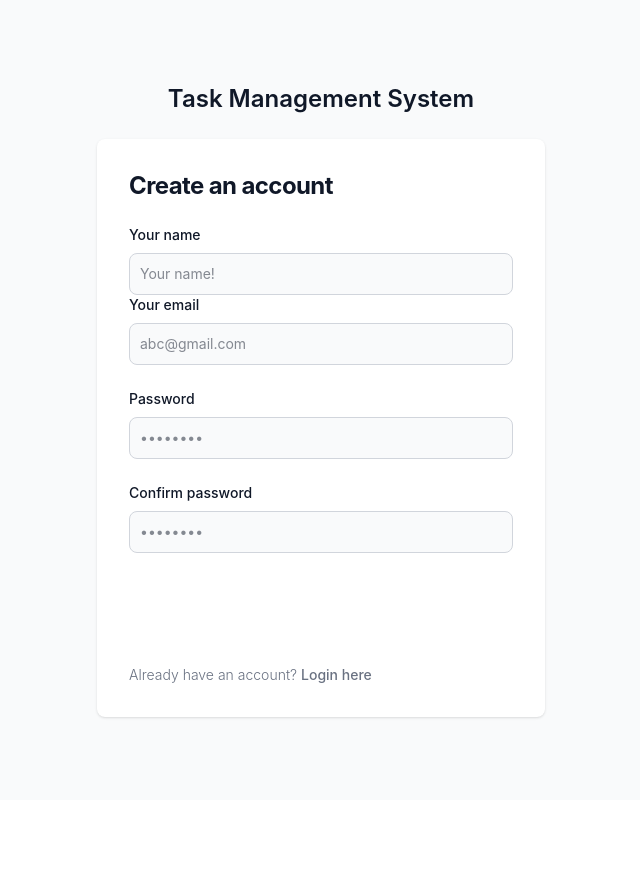
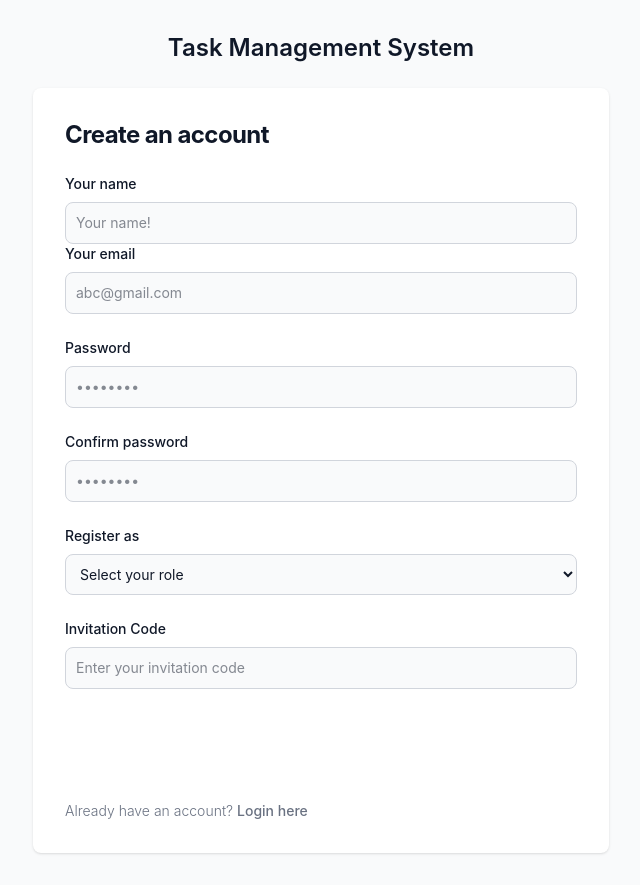
Before and after one commit to aeshnapreyasi/Task_Management_System, a React (Vite) app: page / in a window 1280 px wide. Shown: the whole page, without its empty margins (319-959 px from the left). Before the commit the page ends 800 px from the top, so only its background shows below. Built offline with nearby package versions, Linux system fonts and the light colour scheme.

Commit message:
Applied protected routes functionality and logout button

```diff
--- a/src/components/DirectAccessGaurd.jsx
+++ b/src/components/DirectAccessGaurd.jsx
@@ -1,50 +1,62 @@
-import {useEffect, useState} from 'react';
-import {Navigate, Outlet} from 'react-router-dom';
+import { useEffect, useState } from "react";
+import { Navigate, Outlet } from "react-router-dom";
 
-const DirectAccessGarud =() => {
+const DirectAccessGarud = () => {
   const [user, setUser] = useState(null);
   const [loading, setLoading] = useState(true);
   const [error, setError] = useState("");
-
 
   useEffect(() => {
     let cancelled = false;
 
     async function loadCurrentUser() {
-      try{
+      try {
         const response = await fetch("/api/auth/me", {
           credentials: "include",
         });
 
-        if(response.status === 401){
-          if(!cancelled) setUser(null);
+        if (response.status === 401) {
+          if (!cancelled) setUser(null);
           return;
         }
+
         const result = await response.json();
 
-        if(!response.ok){
-          throw new Error(result.message || "Could not load your account.");
-        }} catch(requestError) {
-          if(!cancelled){
-            setError(requestError.message || "Could not connect to the server.");
+        if (!response.ok) {
+          throw new Error(
+            result.message || "Could not load your account."
+          );
+        }
+
+        // NEW: Save the authenticated user's details
+        if (!cancelled) {
+          setUser(result.user);
+        }
+      } catch (requestError) {
+        if (!cancelled) {
+          setError(
+            requestError.message || "Could not connect to the server."
+          );
         }
       } finally {
-          if(!cancelled) setLoading(false);
+        if (!cancelled) {
+          setLoading(false);
         }
       }
+    }
+
     loadCurrentUser();
 
     return () => {
-        cancelled  = true;
+      cancelled = true;
     };
   }, []);
 
-    if(loading) return <p> Check your login.. </p>;
-    if(error) return <p role='alert'>{error}</p>;
-    if(!user) return <Navigate to = "/login" replace />;
+  if (loading) return <p>Checking your login...</p>;
+  if (error) return <p role="alert">{error}</p>;
+  if (!user) return <Navigate to="/login" replace />;
 
   return <Outlet context={user} />;
 };
 
-
 export default DirectAccessGarud;
--- a/src/components/ProjectPage.jsx
+++ b/src/components/ProjectPage.jsx
@@ -1,4 +1,5 @@
 import { useCallback, useEffect, useState } from "react";
+import { useOutletContext, useNavigate } from "react-router-dom";
 
 // const http://localhost:3000/api/projects = "http://localhost:3000/api/projects";
 
@@ -14,6 +15,9 @@ export default function ProjectPage() {
   const [name, setName] = useState("");
   const [description, setDescription] = useState("");
   const [formError, setFormError] = useState("");
+
+  const user = useOutletContext(); // this will help to get the name of logged in user
+  const navigate = useNavigate(); // this will help to land on the login page, after logout
 
   const fetchProjects = useCallback(async () => {
     try {
@@ -82,9 +86,7 @@ export default function ProjectPage() {
       const isEditing = Boolean(editingProject);
 
       const response = await fetch(
-        isEditing
-          ? `${"/api/projects"}/${editingProject.id}`
-          : "/api/projects",
+        isEditing ? `${"/api/projects"}/${editingProject.id}` : "/api/projects",
         {
           method: isEditing ? "PUT" : "POST",
           credentials: "include",
@@ -150,6 +152,23 @@ export default function ProjectPage() {
     }
   }
 
+  const handleLogout = async () => {
+    try {
+      const response = await fetch("/api/auth/logout", {
+        method: "POST",
+        credentials: "include",
+      });
+
+      if (!response.ok) {
+        throw new Error("Logout failed. Please try again later!");
+      }
+
+      navigate("/login", { replace: true });
+    } catch (error) {
+      console.log("Logout error:", error);
+    }
+  };
+
   return (
     <div className="min-h-screen bg-[#111214] px-4 py-8 text-white sm:px-8 lg:px-12">
       <div className="mx-auto max-w-7xl">
@@ -166,6 +185,15 @@ export default function ProjectPage() {
             </p>
           </div>
 
+          <div className="felx felx-wrap items-center gap-3">
+            <div className="flex items-center gap-3 rouded-xl border border-white/10 bg-[#1b1c20] px-4 py-2.5">
+              <div className="flex h-10 w-10 items-center justify-center rounded-full bg-violet-600 font-bold text-white">
+                {user?.name?.charAt(0)?.toUpperCase() || "U"}
+              </div>
+
+              <p className="font-medium text-white">{user?.name || "User"}</p>
+            </div>
+
             <button
               type="button"
               onClick={openCreateModal}
@@ -174,6 +202,15 @@ export default function ProjectPage() {
               <span className="text-xl">+</span>
               New Project
             </button>
+
+            <button
+              type="button"
+              onClick={handleLogout}
+              className="rounded-xl border border-white/10 px-5 py-3 font-semibold text-gray-300 transition hover:border-red-500/50 hover:bg-red-500/10 hover:text-red-400"
+            >
+              Logout
+            </button>
+          </div>
         </header>
 
         <section className="mb-9 grid grid-cols-1 gap-4 sm:grid-cols-2">
@@ -184,14 +221,6 @@ export default function ProjectPage() {
               Projects in your workspace
             </p>
           </div>
-
-          {/* <div className="rounded-2xl border border-[#303136] bg-[#1C1D21] p-5">
-            <p className="text-sm text-gray-400">Task Progress</p>
-            <p className="mt-2 text-xl font-bold">Coming soon</p>
-            <p className="mt-1 text-sm text-gray-500">
-
-            </p>
-          </div> */}
         </section>
 
         <section>
--- a/src/components/RegisterForm.jsx
+++ b/src/components/RegisterForm.jsx
@@ -17,6 +17,8 @@ function RegisterForm() {
     const name = formData.get("name");
     const password = formData.get("password");
     const confirmPassword = formData.get("confirm-password");
+    const role = formData.get("role");
+    const invitationCode = formData.get("invitationCode");
 
     if (password !== confirmPassword) {
       setError("Passwords do not match.");
@@ -29,7 +31,7 @@ function RegisterForm() {
       const response = await fetch("/api/auth/register", {
         method: "POST",
         headers: { "Content-Type": "application/json" },
-        body: JSON.stringify({ name, email, password }),
+        body: JSON.stringify({ name, email, password, role, invitationCode }),
       });
       const result = await response.json();
       console.log(result);
@@ -51,14 +53,14 @@ function RegisterForm() {
 
   return (
     <section className="bg-gray-50 dark:bg-gray-900">
-      <div className="flex flex-col items-center justify-center px-6 py-8 mx-auto md:h-screen lg:py-0">
+      <div className="flex flex-col items-center justify-center px-6 py-8 mx-auto min-h-screen">
         <a
           href="#"
           className="flex items-center mb-6 text-2xl font-semibold text-gray-900 dark:text-white"
         >
           Task Management System
         </a>
-        <div className="w-full bg-white rounded-lg shadow dark:border md:mt-0 sm:max-w-md xl:p-0 dark:bg-gray-800 dark:border-gray-700">
+        <div className="w-full max-w-xl bg-white rounded-lg shadow dark:border xl:p-0 dark:bg-gray-800 dark:border-gray-700">
           <div className="p-6 space-y-4 md:space-y-6 sm:p-8">
             <h1 className="text-xl font-bold leading-tight tracking-tight text-gray-900 md:text-2xl dark:text-white">
               Create an account
@@ -128,6 +130,48 @@ function RegisterForm() {
                   required
                 />
               </div>
+              {/* Select manager and employee */}
+              <div>
+                <lable
+                  htmlFor="role"
+                  className="block mb-2 text-sm font-medium text-gray-900 dark:text-white"
+                >
+                  Register as
+                </lable>
+
+                <select
+                  name="role"
+                  id="role"
+                  required
+                  defaultValue=""
+                  className="bg-gray-50 border border-gray-300 text-gray-900 text-sm rounded-lg block w-full p-2.5 dark:bg-gray-700 dark:border-gray-600 dark:text-white"
+                >
+                  <option value="" disabled>
+                    Select your role
+                  </option>
+                  <option value="MANAGER"> Manager </option>
+                  <option value="EMPLOYEE"> Employee </option>
+                </select>
+              </div>
+
+              {/* NEW: Enter the fixed code for the selected role */}
+              <div>
+                <label
+                  htmlFor="invitationCode"
+                  className="block mb-2 text-sm font-medium text-gray-900 dark:text-white"
+                >
+                  Invitation Code
+                </label>
+
+                <input
+                  type="password"
+                  name="invitationCode"
+                  id="invitationCode"
+                  placeholder="Enter your invitation code"
+                  required
+                  className="bg-gray-50 border border-gray-300 text-gray-900 text-sm rounded-lg block w-full p-2.5 dark:bg-gray-700 dark:border-gray-600 dark:text-white"
+                />
+              </div>
               <div className="flex items-start"></div>
               {error && (
                 <p className="text-sm text-red-600" role="alert">
--- a/src/router/AppRouter.jsx
+++ b/src/router/AppRouter.jsx
@@ -2,24 +2,30 @@ import { BrowserRouter, Routes, Route } from "react-router-dom";
 import RegisterForm from "../components/RegisterForm";
 import LoginForm from "../components/LoginForm";
 import ProjectPage from "../components/ProjectPage";
+import DirectAccessGuard from "../components/DirectAccessGaurd"; // NEW: Import guard
 
 function AppRouter() {
   return (
     <BrowserRouter>
       <div>
-        {/* <nav>
-          <Link to="/"> Register </Link>
-          <Link to="/login">Login</Link>
-        </nav> */}
-
         <Routes>
           <Route path="/" element={<RegisterForm />} />
           <Route path="/login" element={<LoginForm />} />
-          <Route path="/dashboard" element={<ProjectPage/>} />
+
+          {/* Protect dashboard */}
+          <Route element={<DirectAccessGuard />}>
+            <Route path="/dashboard" element={<ProjectPage />} />
+          </Route>
         </Routes>
       </div>
     </BrowserRouter>
   );
 }
 
+function NotFoundRedirect() {
+  return <Navigate to = "/dashboard" replace />;
+  <Route path="*" element = {<NotFoundRedirect />} />
+
+}
+
 export default AppRouter;
```
Lines whose indentation alone changed are shown as unchanged.
